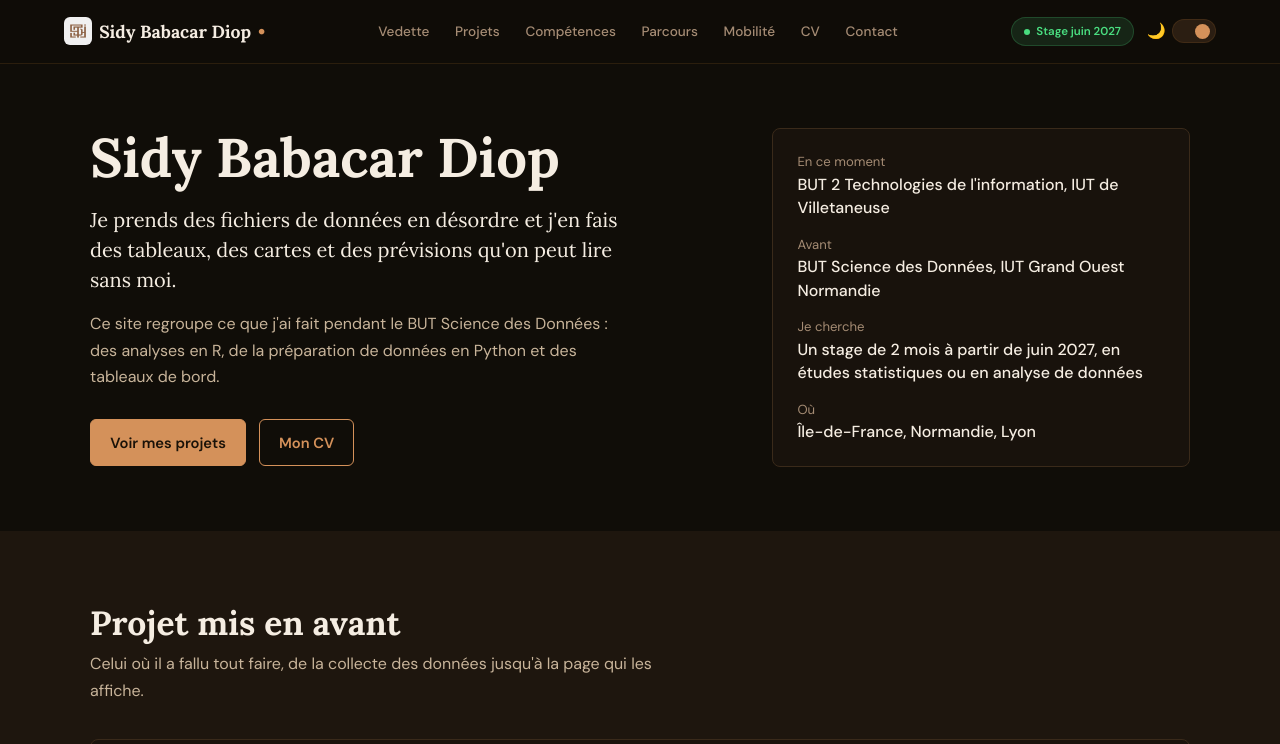
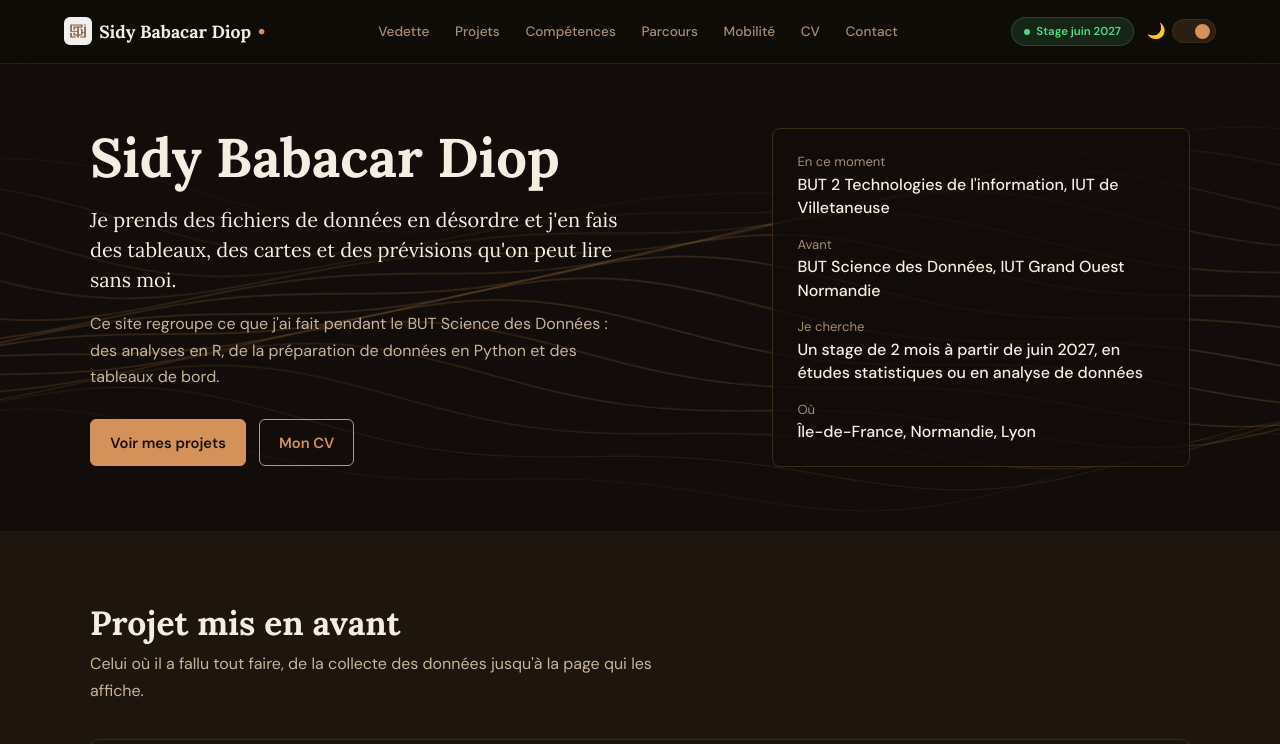
Before and after one commit to sidyBD/sidybd.github.io, a plain HTML site: page index.html in a window 1280 px wide. Both pictures are taken after a click on the button "Changer de thème". Shown: the top 744 px of the page. Drawn offline with nearby package versions, Linux system fonts and the light colour scheme.

Commit message:
Accueil : fond anime de courbes

```diff
--- a/index.html
+++ b/index.html
@@ -12,7 +12,7 @@
   <meta property="og:type" content="website">
   <link href="https://fonts.googleapis.com/css2?family=Lora:ital,wght@0,400;0,600;0,700;1,400&family=DM+Sans:wght@400;500;600&display=swap" rel="stylesheet">
   <link rel="stylesheet" href="https://unpkg.com/leaflet@1.9.4/dist/leaflet.css">
-  <link rel="stylesheet" href="style.css?v=3">
+  <link rel="stylesheet" href="style.css?v=5">
   <script>
     try {
       var t = localStorage.getItem('theme');
@@ -50,6 +50,8 @@
 
 <!-- ACCUEIL -->
 <section id="hero">
+  <canvas id="hero-flux" aria-hidden="true"
+    style="position:absolute;inset:0;width:100%;height:100%;z-index:0;pointer-events:none"></canvas>
   <div class="hero-grid">
     <div>
       <h1>Sidy Babacar Diop</h1>
@@ -541,6 +543,6 @@
 
 <script src="https://unpkg.com/leaflet@1.9.4/dist/leaflet.js"></script>
 <script src="carte-fond.js?v=4"></script>
-<script src="script.js?v=4"></script>
+<script src="script.js?v=5"></script>
 </body>
 </html>
--- a/script.js
+++ b/script.js
@@ -314,3 +314,50 @@ if (document.fonts && document.fonts.ready) {
 } else {
   window.addEventListener('load', dessinerNuage);
 }
+
+/* Fond animé de courbes dans l'accueil */
+(() => {
+  const c = document.getElementById('hero-flux');
+  if (!c) return;
+  const ctx = c.getContext('2d');
+  const reduit = matchMedia('(prefers-reduced-motion: reduce)').matches;
+  const N = 14;
+
+  const draw = (t) => {
+    const w = c.clientWidth, h = c.clientHeight, s = t / 1000;
+    // Mode clair : même couleur, opacité divisée par deux
+    const f = document.documentElement.getAttribute('data-theme') === 'dark' ? 1 : 0.5;
+    ctx.clearRect(0, 0, w, h);
+    for (let i = 0; i < N; i++) {
+      const k = i / (N - 1);
+      ctx.beginPath();
+      for (let x = 0; x <= w; x += 8) {
+        const y = h * (0.25 + k * 0.6)
+          + Math.sin(x * 0.004 + s * 0.6 + i * 0.4) * 40
+          + Math.sin(x * 0.011 - s * 0.9 + i) * 14;
+        x ? ctx.lineTo(x, y) : ctx.moveTo(x, y);
+      }
+      ctx.strokeStyle = `rgba(212,149,90,${(0.06 + 0.22 * Math.sin(k * Math.PI)) * f})`;
+      ctx.lineWidth = 1.2;
+      ctx.stroke();
+    }
+    if (!reduit) requestAnimationFrame(draw);
+  };
+
+  const fit = () => {
+    const r = c.getBoundingClientRect(), d = window.devicePixelRatio || 1;
+    c.width = r.width * d; c.height = r.height * d;
+    ctx.setTransform(d, 0, 0, d, 0, 0);
+    if (reduit) draw(0);
+  };
+  addEventListener('resize', fit);
+  fit();
+
+  if (reduit) {
+    // Image fixe : on la redessine seulement quand le thème change
+    new MutationObserver(() => draw(0))
+      .observe(document.documentElement, { attributes: true, attributeFilter: ['data-theme'] });
+  } else {
+    requestAnimationFrame(draw);
+  }
+})();
--- a/style.css
+++ b/style.css
@@ -99,13 +99,16 @@ section { padding: 4.5rem 5vw; }
 .petit-titre { font-family: 'DM Sans', sans-serif; font-size: .95rem; font-weight: 600; color: var(--accent); margin-bottom: .8rem; }
 
 /* Accueil */
-#hero { padding-top: 4rem; padding-bottom: 4rem; }
+#hero { position: relative; overflow: hidden; padding-top: 4rem; padding-bottom: 4rem; }
+[data-theme="dark"] #hero { background: #120d0a; }
+.hero-grid { position: relative; z-index: 1; }
 .hero-grid { max-width: 1100px; margin: 0 auto; display: grid; grid-template-columns: minmax(0, 1.5fr) minmax(0, 1fr); gap: 3.5rem; align-items: start; }
 h1 { font-size: clamp(2.3rem, 4.6vw, 3.4rem); font-weight: 700; line-height: 1.1; margin-bottom: 1.1rem; }
 .chapo { font-family: 'Lora', Georgia, serif; font-size: 1.25rem; line-height: 1.5; color: var(--ink); margin-bottom: 1rem; max-width: 560px; }
 .hero-sub { color: var(--ink-2); max-width: 540px; margin-bottom: 1.8rem; }
 .hero-ctas { display: flex; gap: .8rem; flex-wrap: wrap; }
-.bref { padding: 1.4rem 1.5rem; background: var(--bg-alt); }
+.bref { padding: 1.4rem 1.5rem; background: rgba(250, 248, 245, 0.85); }
+[data-theme="dark"] .bref { background: rgba(18, 13, 10, 0.8); }
 .bref dt { font-size: .82rem; color: var(--ink-3); margin-top: .9rem; }
 .bref dt:first-of-type { margin-top: 0; }
 .bref dd { font-weight: 500; line-height: 1.45; }
```
Also changed, not shown: rapport/olist_chart.html (+2 -2 lines).
